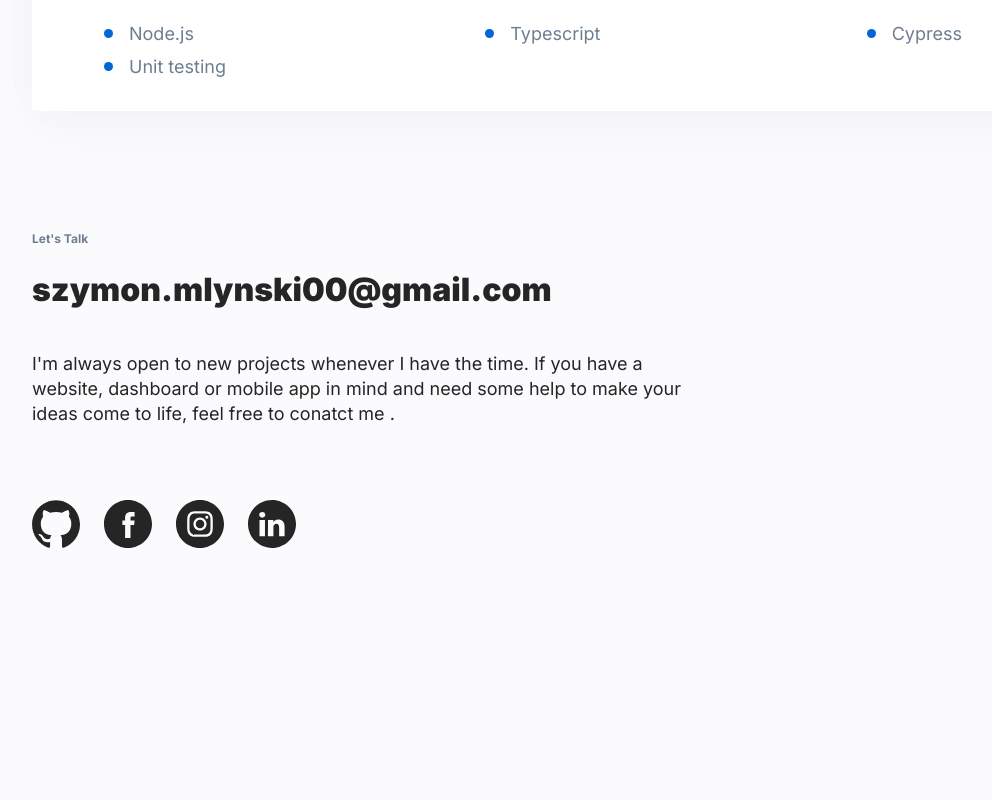
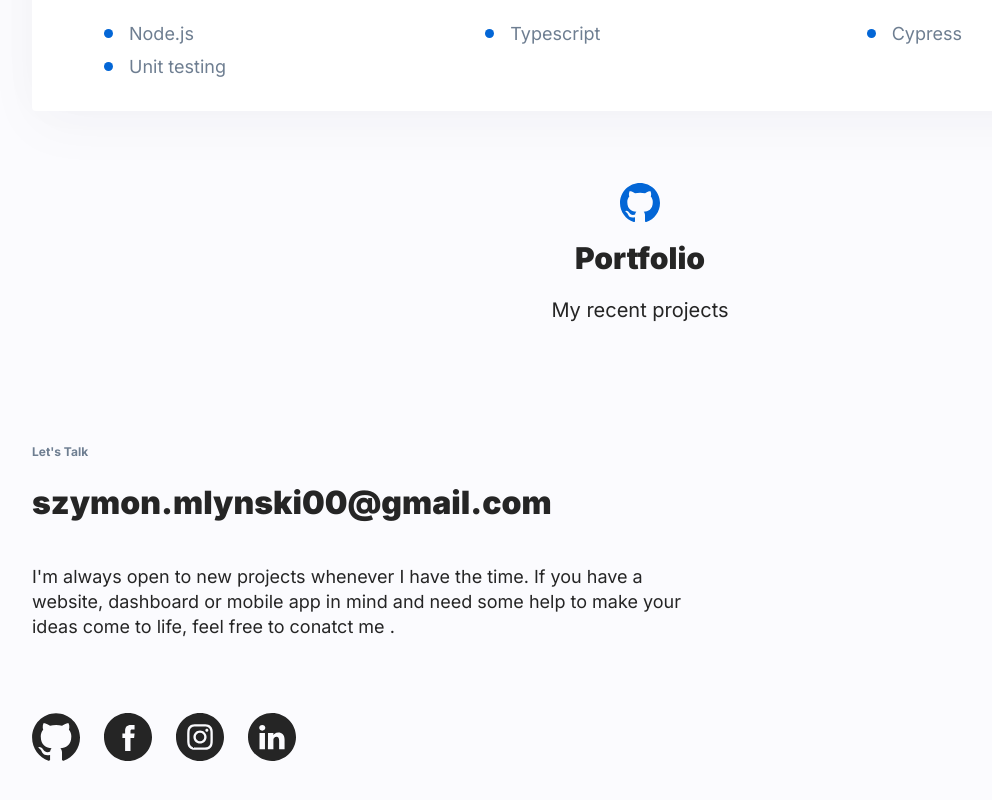
Before and after one commit to saimoNN37/Personal-Homepage, a React (Create React App) app: page / in a window 1280 px wide. Shown: the part 1149-1949 px from the top of the page, without its empty margins (0-992 px from the left). Before the commit the page ends 1818 px from the top, so only its background shows below. Built offline with nearby package versions, Linux system fonts and the light colour scheme.

Commit message:
added portfolio

```diff
--- /dev/null
+++ b/src/Homepage/Portfolio/index.js
@@ -0,0 +1,13 @@
+import { Header, Icon, Section, Title, SubHeader } from "./styled";
+
+const Portfolio = () => (
+    <Section>
+        <Header>
+            <Icon />
+            <SubHeader>Portfolio</SubHeader>
+            <Title>My recent projects</Title>
+        </Header>
+    </Section>
+);
+
+export default Portfolio;
--- /dev/null
+++ b/src/Homepage/Portfolio/styled.js
@@ -0,0 +1,29 @@
+import { ReactComponent as PortfolioIcon } from "./portfolioIcon.svg"
+import styled from "styled-components";
+
+export const Section = styled.div`
+    margin-bottom: 100px;
+`;
+
+export const Icon = styled(PortfolioIcon)`
+    width: 40px;
+`;
+
+export const SubHeader = styled.h2`
+    font-weight: 900;
+    font-size: 30px;
+    color: ${({ theme }) => theme.elementColor.portfolio.subHeader};
+    margin: 13px 0 8px;
+`;
+
+export const Header = styled.header`
+    text-align: center;
+    margin-bottom: 24px;
+`;
+
+export const Title = styled.p`
+    font-weight: 400;
+    font-size: 20px;
+    line-height: 1.4;
+    color: ${({ theme }) => theme.elementColor.portfolio.title};
+`;
--- a/src/core/App.js
+++ b/src/core/App.js
@@ -6,6 +6,7 @@ import Skills from "../Homepage/Skills";
 import SkillsToLearn from "../Homepage/SkillsToLearn";
 import { GlobalStyle } from "./Globalstyle";
 import { lightTheme } from "./theme";
+import Portfolio from "../Homepage/Portfolio";
 
 function App() {
   return (
@@ -15,6 +16,7 @@ function App() {
           <Header />
           <Skills />
           <SkillsToLearn />
+          <Portfolio />
           <Footer />
         </Container>
     </ThemeProvider>
```
